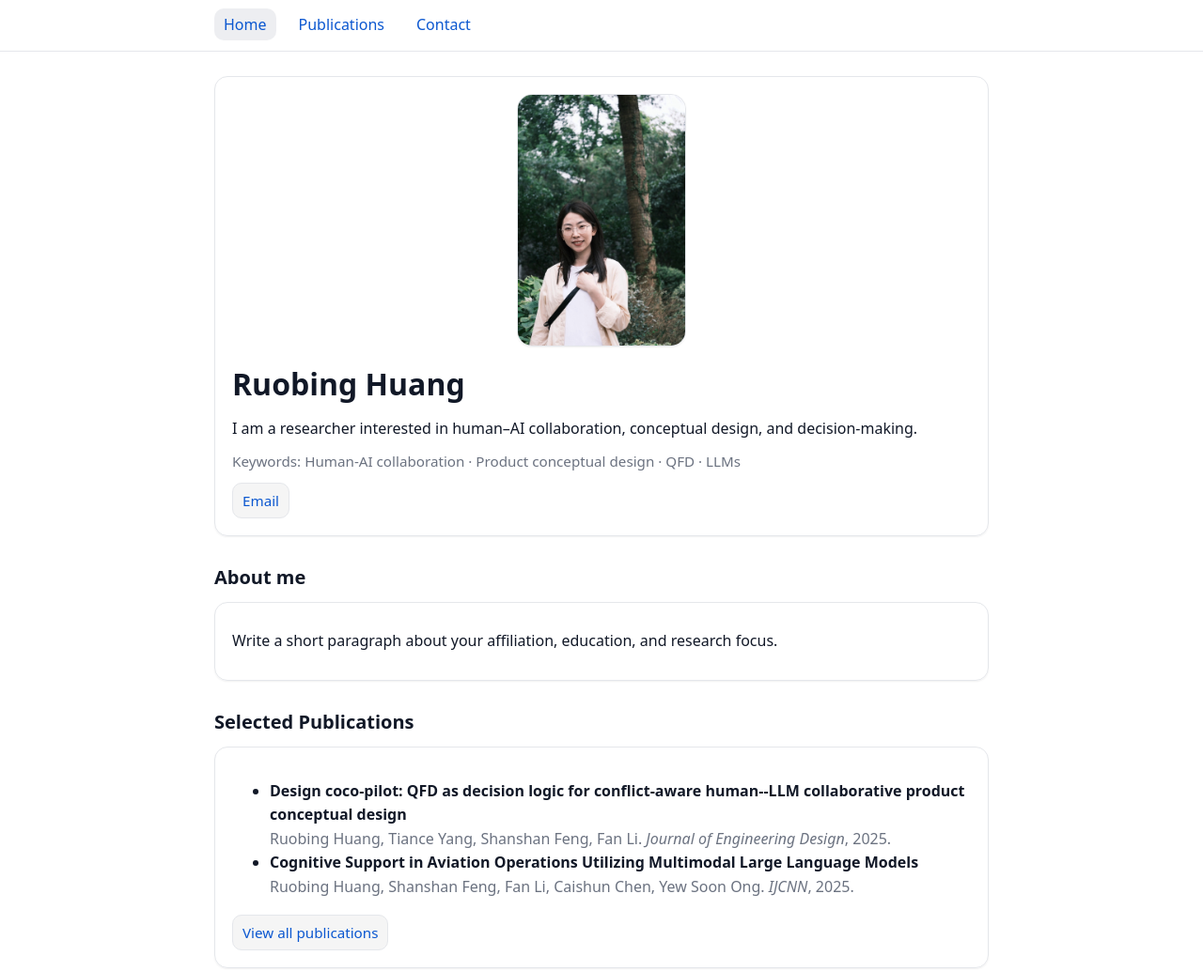
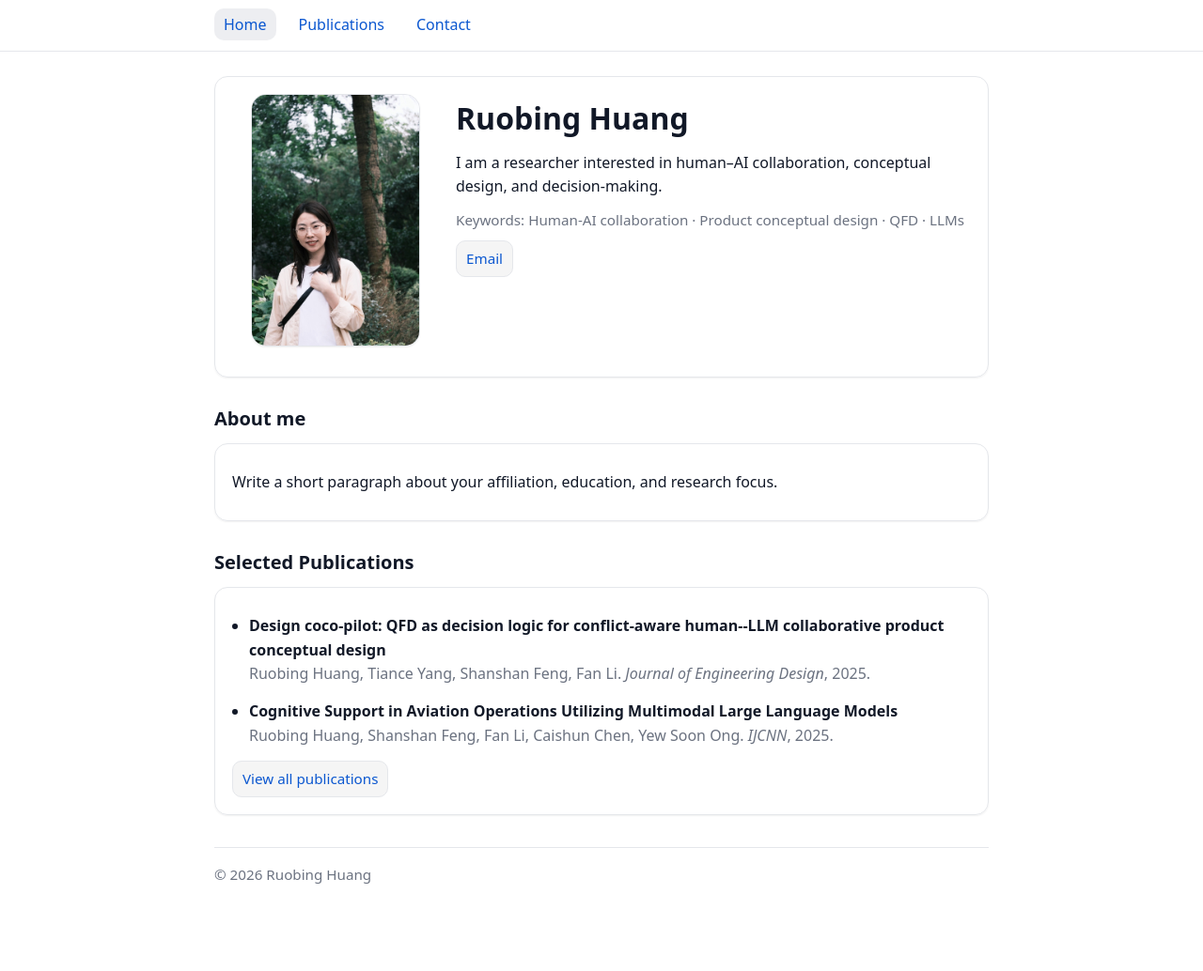
Before and after one commit to RuobingHuang/RuobingHuang.github.io, a website: page index.html in a window 1280 px wide. Shown: the top 1034 px of the page at 94% size. After the commit the page ends 991 px from the top, so only its background shows below. Drawn offline with Linux system fonts and the light colour scheme.

Commit message:
Add styles for home hero layout and responsiveness

```diff
--- a/assets/style.css
+++ b/assets/style.css
@@ -126,3 +126,40 @@ code, pre{font-family: var(--mono)}
   border: 1px solid var(--border);
   box-shadow: var(--shadow);
 }
+.home-hero{
+  display: grid;
+  grid-template-columns: 220px 1fr;
+  gap: 18px;
+  align-items: start;
+}
+
+.home-hero-left{
+  display: flex;
+  justify-content: center;
+}
+
+.home-links{
+  margin-top: 10px;
+}
+
+.home-hero-right .btn{
+  margin-right: 8px;
+  margin-bottom: 8px;
+}
+
+.pub-list{
+  margin: 0;
+  padding-left: 18px;
+}
+.pub-list li{
+  margin: 10px 0 14px;
+}
+
+@media (max-width: 720px){
+  .home-hero{
+    grid-template-columns: 1fr;
+  }
+  .home-hero-left{
+    justify-content: flex-start;
+  }
+}
```
